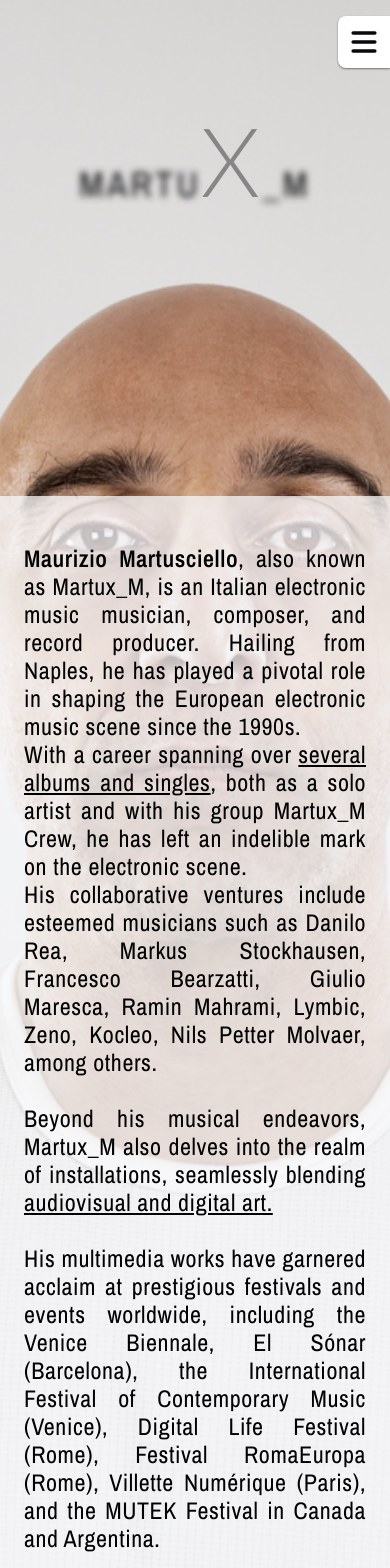
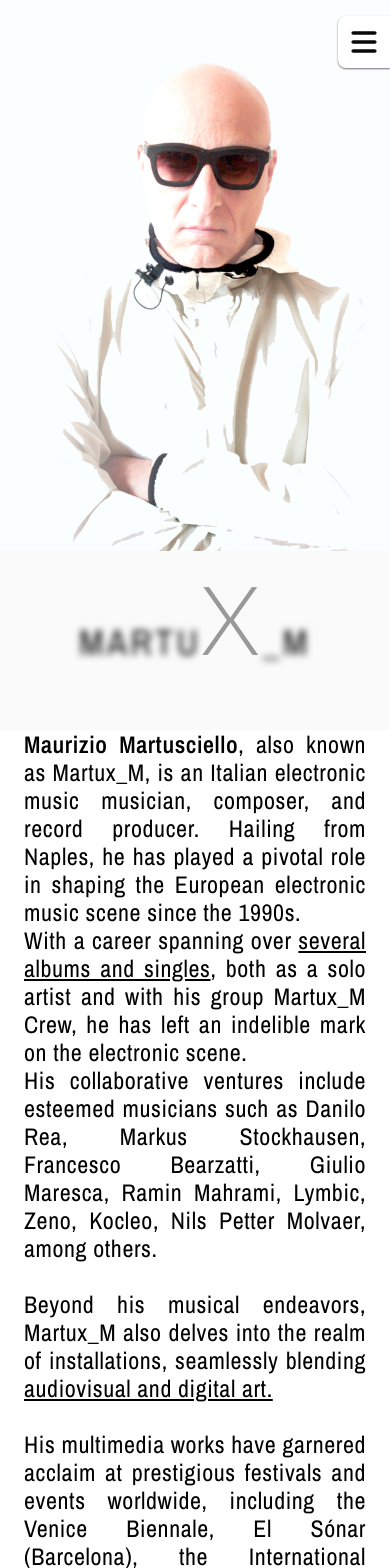
Before and after one commit to SantiagoJavierRubio/martux_m, a Next.js app: page /about in a window 390 px wide. Shown: the top 1568 px of the page. Built offline with nearby package versions, Linux system fonts and the light colour scheme.

Commit message:
feat: about foto b

```diff
--- a/app/(pages)/about/page.tsx
+++ b/app/(pages)/about/page.tsx
@@ -11,17 +11,18 @@ export default function About() {
           src="/fotos/Martux1.jpg"
           alt="profile"
           fill
-          className="object-cover"
+          className="object-cover hidden md:block"
         />
+        <Image src="/fotos/yes_i_am.jpg" alt="martux" fill className="object-contain object-top md:hidden" />
       </div>
       {/* <div className="col-span-2 col-start-4 flex flex-col items-center justify-center w-full gap-2 pt-8"> */}
-      <div className="col-span-full lg:col-span-1 col-start-1 p-16 my-12 flex items-center lg:block">
+      <div className="col-span-full mt-[60svh] lg:col-span-1 col-start-1 p-16 md:my-12 flex items-center lg:block">
         <DifuminatedName
           className="text-zinc-950 m-auto text-4xl"
           centerStyles="blur-[0.6px]"
         />
       </div>
-      <div className="p-6 mt-44 lg:mt-0 text-2xl py-12 lg:py-0 lg:pr-6 text-justify lg:text-xl leading-7 tracking-wide col-span-full col-start-1 lg:col-span-2 lg:col-start-4 z-20 bg-slate-50/75 lg:bg-transparent">
+      <div className="p-6 lg:mt-6 text-2xl bg-white pt-0 md:py-12 lg:py-0 lg:pr-6 text-justify lg:text-xl leading-7 tracking-wide col-span-full col-start-1 lg:col-span-2 lg:col-start-4 z-20 md:bg-slate-50/75 lg:bg-transparent">
         <p>
           <span className="font-semibold">Maurizio Martusciello</span>, also
           known as Martux_M, is an Italian electronic music musician, composer,
```
Also changed, not shown: public/fotos/yes_i_am.jpg (added).
